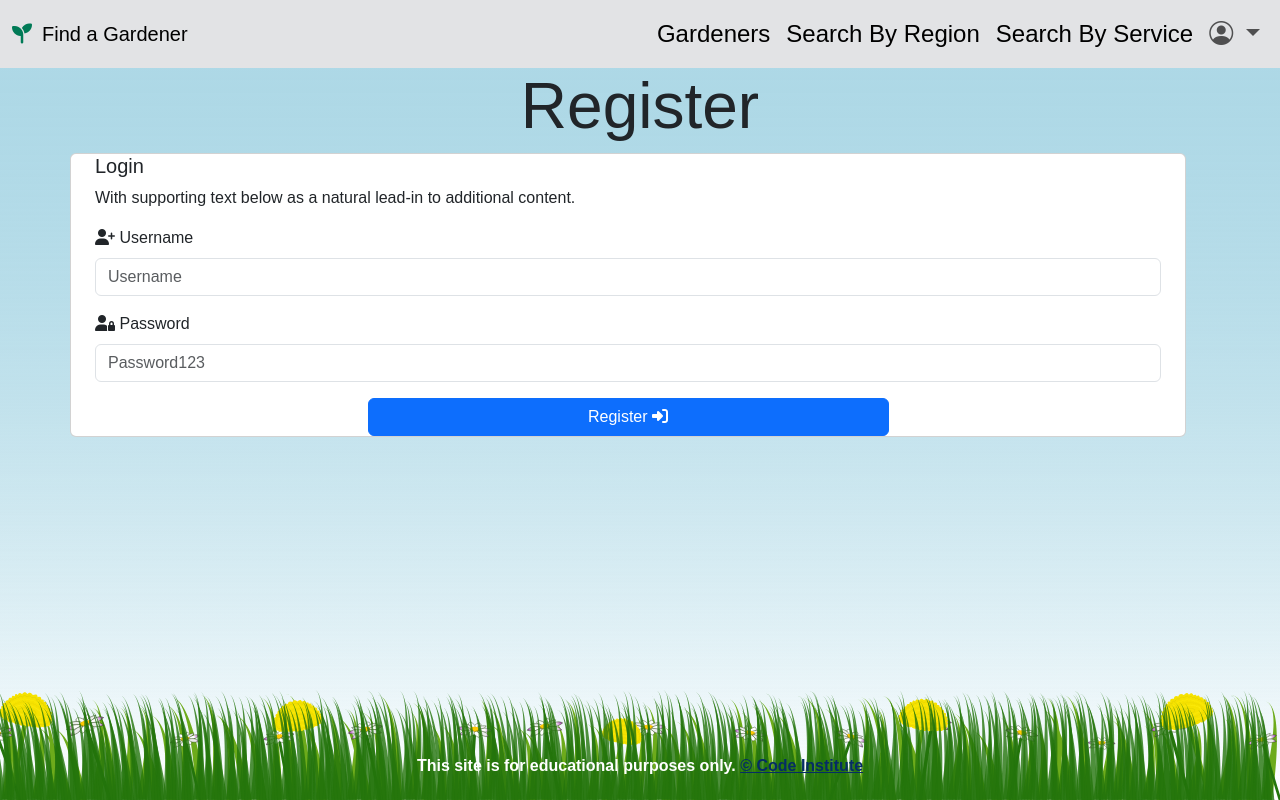
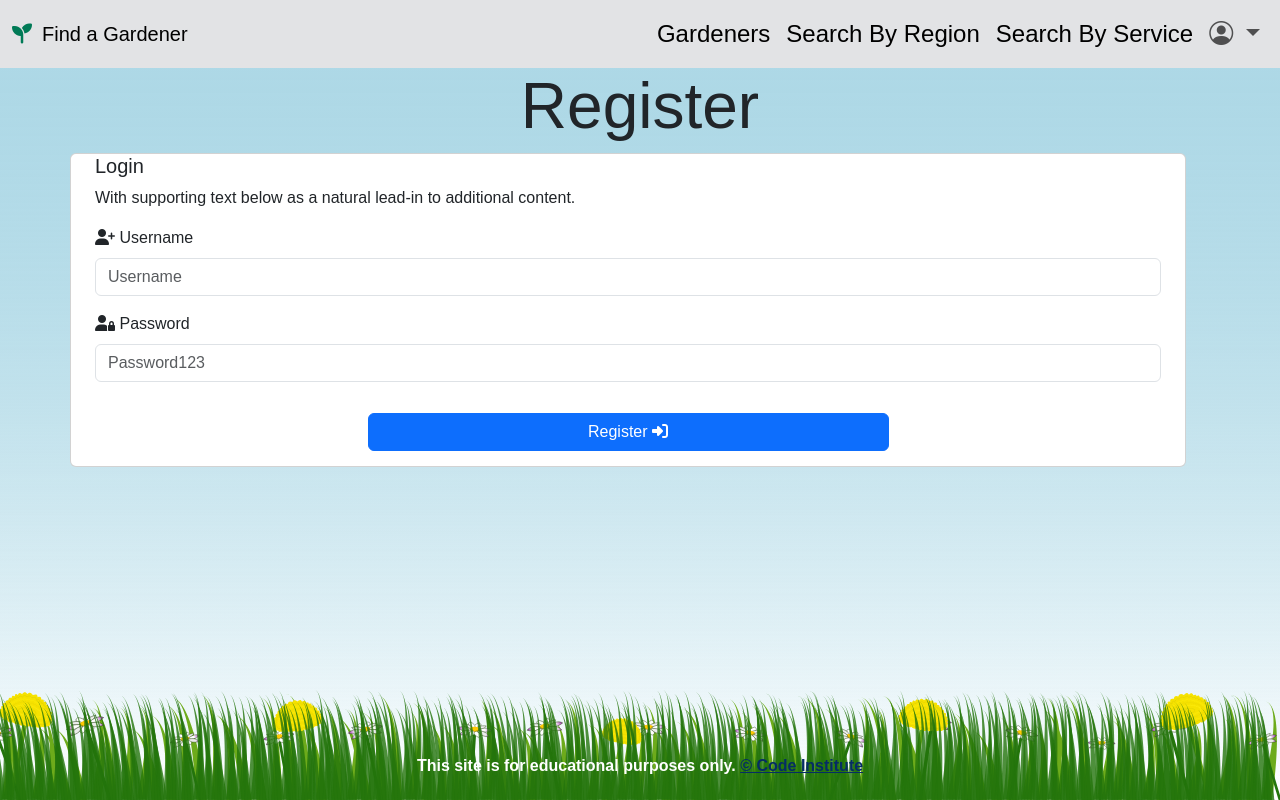
Before and after one commit to paddyw11/find-a-gardener, a Flask app: page /register in a window 1280 px wide. Run offline with Flask 2, Linux system fonts and the light colour scheme; parts of the project's set-up code (start-up, migrations or seed data) failed here and were passed over; some libraries are stand-ins or nearby versions.

Commit message:
style: margin for buttons

```diff
--- a/findagardener/static/css/style.css
+++ b/findagardener/static/css/style.css
@@ -110,8 +110,9 @@ main {
     z-index: 1;
 }
 
-.card_containter{
+button {
     margin-top: 15px;
+    margin-bottom: 15px;
 }
 
 #flash-msgs {
```
